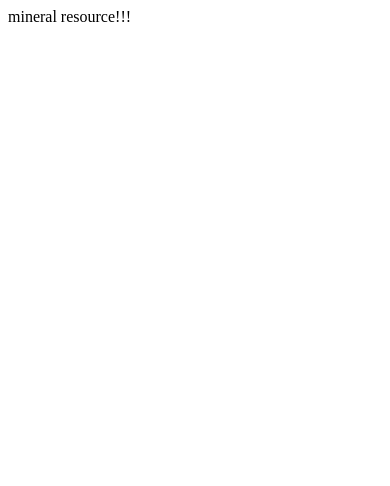
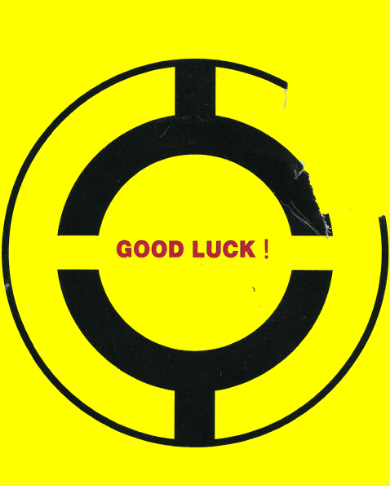
Before and after one commit to mineralresourcedistro/mineralresourcedistro.github.io, a plain HTML site: page index.html in a window 390 px wide. Drawn offline with Linux system fonts and the light colour scheme.

Commit message:
new home page

```diff
--- a/index.html
+++ b/index.html
@@ -3,8 +3,11 @@
   <head>
     <meta charset="utf-8">
     <title></title>
+    <link rel="stylesheet" href="master.css">
   </head>
   <body>
-    mineral resource!!!
+    <div class="goodluck">
+      <img class="goodluck"src="goodluckcropped.png"alt="">
+    </div>
   </body>
 </html>
--- /dev/null
+++ b/master.css
@@ -0,0 +1,48 @@
+html {
+  -webkit-text-size-adjust: 100%;
+}
+body {
+  background-color: yellow;
+}
+
+  /* Link styling */
+a:link {
+  cursor: not-allowed;
+  font-family: times;
+    color: black;
+    font-style: normal;
+    text-decoration: none;
+}
+img{
+  width:50%;
+}
+
+/* Media queries */
+/* Mobile */
+@media only screen and (max-device-width:800px){
+  html{
+    -webkit-text-size-adjust: 180%;
+  }
+  body {
+    display:inline;
+  }
+    img{
+      width:100%;
+    }
+  .goodluck{
+    padding-top:5%;
+  }
+
+/* Responsive desktop */
+@media screen and (max-width: 840px){
+  body {
+    display: inline;
+  }
+  img{
+    width:100%;
+  }
+  .goodluck{
+    padding-top:5%;
+  }
+
+}
```
Also changed, not shown: goodluckcropped.png (added), 3 other files.
